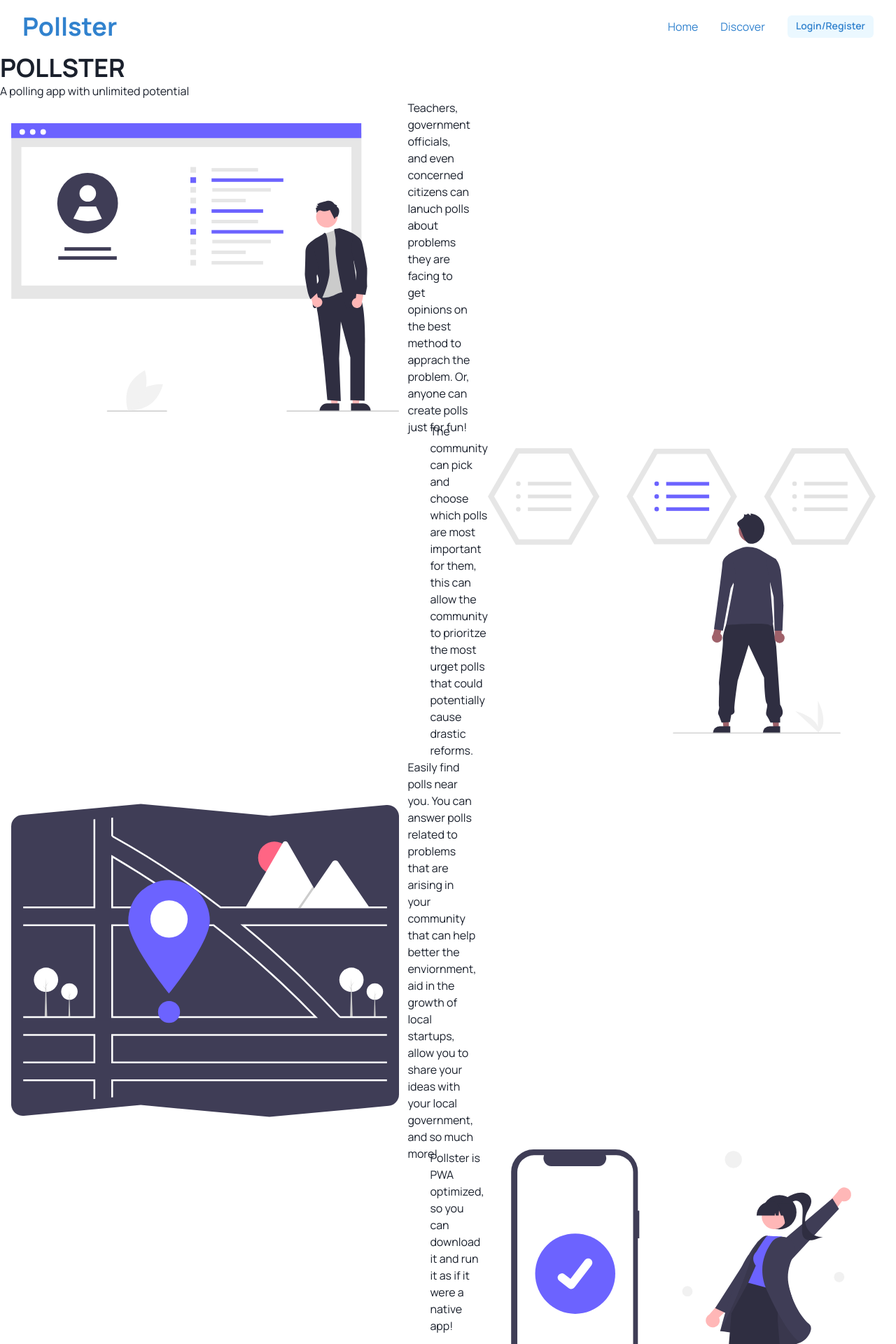
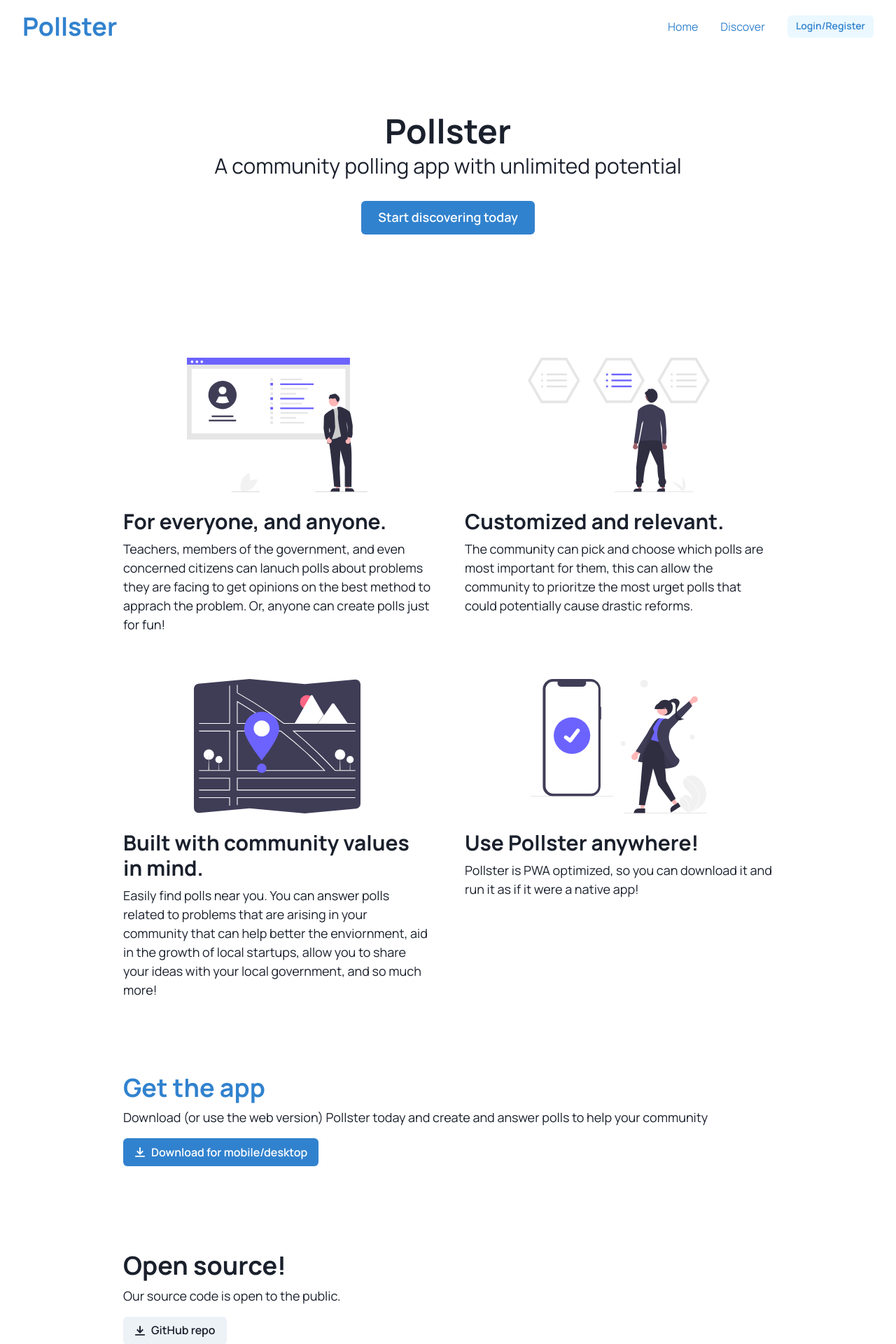
Before and after one commit to tinuh/pollster, a React (Create React App) app: page / in a window 1280 px wide. Shown: the top 1920 px of the page at 70% size. Built offline with nearby package versions, Linux system fonts and the light colour scheme; no server answers.

Commit message:
add clean homepage :DDD

```diff
--- a/src/pages/homePage.jsx
+++ b/src/pages/homePage.jsx
@@ -1,30 +1,91 @@
 import React from 'react';
-import { Container, Text, Button, Heading } from "@chakra-ui/react";
+import {
+    Box,
+    Container,
+    SimpleGrid,
+    Heading,
+    Text,
+    Button,
+    Image,
+    Center,
+    Link as ChakraLink,
+} from '@chakra-ui/react';
 import { DownloadIcon } from '@chakra-ui/icons';
 
 export default function homePage(){
     return (
         <>
-            <Heading>POLLSTER</Heading>
-            <Text>A polling app with unlimited potential</Text>
-            <Container align="center" display="inline-flex">
-                <img src='/hompagesvg/create.svg' alt="create" w="20%" h="20%" />
-                <Text ml="1vw" align="left">Teachers, government officials, and even concerned citizens can lanuch polls about problems they are facing to get opinions on the best method to apprach the problem. Or, anyone can create polls just for fun! </Text>
+            <Box py={20} px={10}
+                textAlign="center"
+            >
+                <Heading as="h1" size="2xl" m={2}>Pollster</Heading>
+                <Heading as="h2" size="lg" fontWeight="normal">
+                    A community polling app with unlimited potential
+                </Heading>
+                <Button my={8} colorScheme="blue" size="lg">Start discovering today</Button>
+            </Box>
+
+            <Container maxW="container.lg" p={12}>
+                <SimpleGrid columns={{ base: 1, md: 2 }} spacing={12}>
+                <Box>
+                    <Center>
+                        <Image m={4} src='/hompagesvg/create.svg' alt="create" h={48}/>
+                    </Center>
+                    <Heading as="h3" size="lg" my={2}>For everyone, and anyone.</Heading>
+                    <Text fontSize="lg">
+                        Teachers, members of the government, and even concerned citizens can lanuch polls about problems they are facing to get opinions on the best method to apprach the problem. Or, anyone can create polls just for fun!
+                    </Text>
+                </Box>
+                <Box>
+                    <Center>
+                        <Image m={4} src='/hompagesvg/options.svg' alt="create" h={48}/>
+                    </Center>
+                    <Heading as="h3" size="lg" my={2}>Customized and relevant.</Heading>
+                    <Text fontSize="lg">
+                        The community can pick and choose which polls are most important for them, this can allow the community to prioritze the most urget polls that could potentially cause drastic reforms.
+                    </Text>
+                </Box>
+                <Box>
+                    <Center>
+                        <Image m={4} src='/hompagesvg/map.svg' alt="create" h={48}/>
+                    </Center>
+                    <Heading as="h3" size="lg" my={2}>Built with community values in mind.</Heading>
+                    <Text fontSize="lg">
+                        Easily find polls near you. You can answer polls related to problems that are arising in your community that can help better the enviornment, aid in the growth of local startups, allow you to share your ideas with your local government, and so much more!
+                    </Text>
+                </Box>
+                <Box>
+                    <Center>
+                        <Image m={4} src='/hompagesvg/pwa.svg' alt="create" h={48}/>
+                    </Center>
+                    <Heading as="h3" size="lg" my={2}>Use Pollster anywhere!</Heading>
+                    <Text fontSize="lg">
+                        Pollster is PWA optimized, so you can download it and run it as if it were a native app!
+                    </Text>
+                </Box>
+                </SimpleGrid>
             </Container>
-            <Container align="center" display="inline-flex">
-                <Text ml="1vw" align="left">The community can pick and choose which polls are most important for them, this can allow the community to prioritze the most urget polls that could potentially cause drastic reforms. </Text>
-                <img src='/hompagesvg/options.svg' alt="options" w="20%" h="20%" />
+
+            <Container maxW="container.lg" p={12}>
+                <Heading as="h2" size="xl" my={2}
+                    color="brand.500"
+                >Get the app</Heading>
+                <Text fontSize="lg">
+                Download (or use the web version) Pollster today and create and answer polls to help your community
+                </Text>
+                <Button colorScheme="blue" variant="solid" my={4} leftIcon={<DownloadIcon />}>Download for mobile/desktop</Button>
             </Container>
-            <Container align="center" display="inline-flex">
-                <img src='/hompagesvg/map.svg' alt="map" w="20%" h="20%" />
-                <Text ml="1vw" align="left">Easily find polls near you. You can answer polls related to problems that are arising in your community that can help better the enviornment, aid in the growth of local startups, allow you to share your ideas with your local government, and so much more! </Text>
+
+            <Container maxW="container.lg" p={12}>
+                <Heading as="h2" size="xl" my={2}
+                >Open source!</Heading>
+                <Text fontSize="lg">
+                Our source code is open to the public.
+                </Text>
+                <ChakraLink href="https://github.com/tinuh/pollster" target="_blank" style={{ textDecoration: 'none' }}>
+                    <Button colorScheme="gray" variant="solid" my={4} leftIcon={<DownloadIcon />}>GitHub repo</Button>
+                </ChakraLink>
             </Container>
-            <Container align="center" display="inline-flex">
-                <Text ml="1vw" align="left">Pollster is PWA optimized, so you can download it and run it as if it were a native app!</Text>
-                <img src='/hompagesvg/pwa.svg' alt="pwa" w="20%" h="20%" />
-            </Container>
-            <Text> Download (or use the web version) Pollster today and create and answer polls to help your community </Text>
-            <Button colorScheme="twitter" leftIcon={<DownloadIcon />}> DOWNLOAD </Button>
         </>
     )
 }
```
